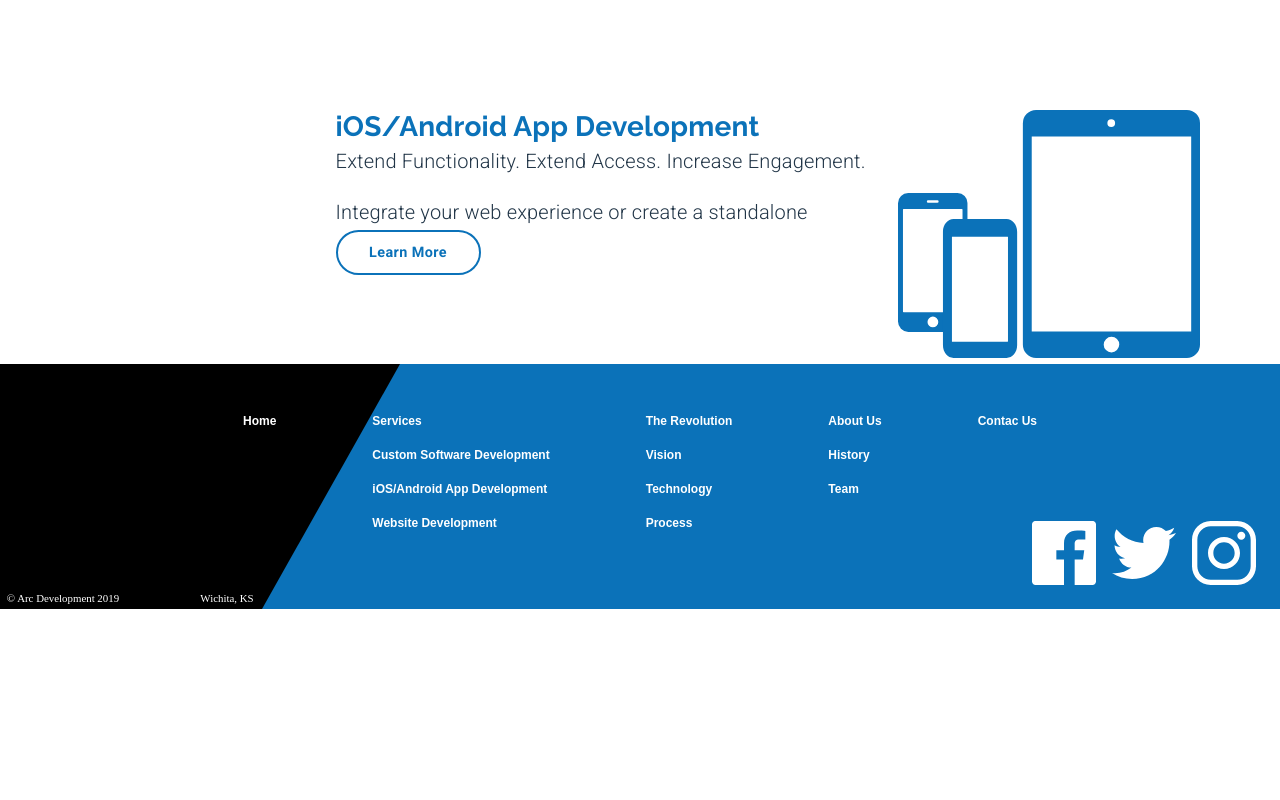
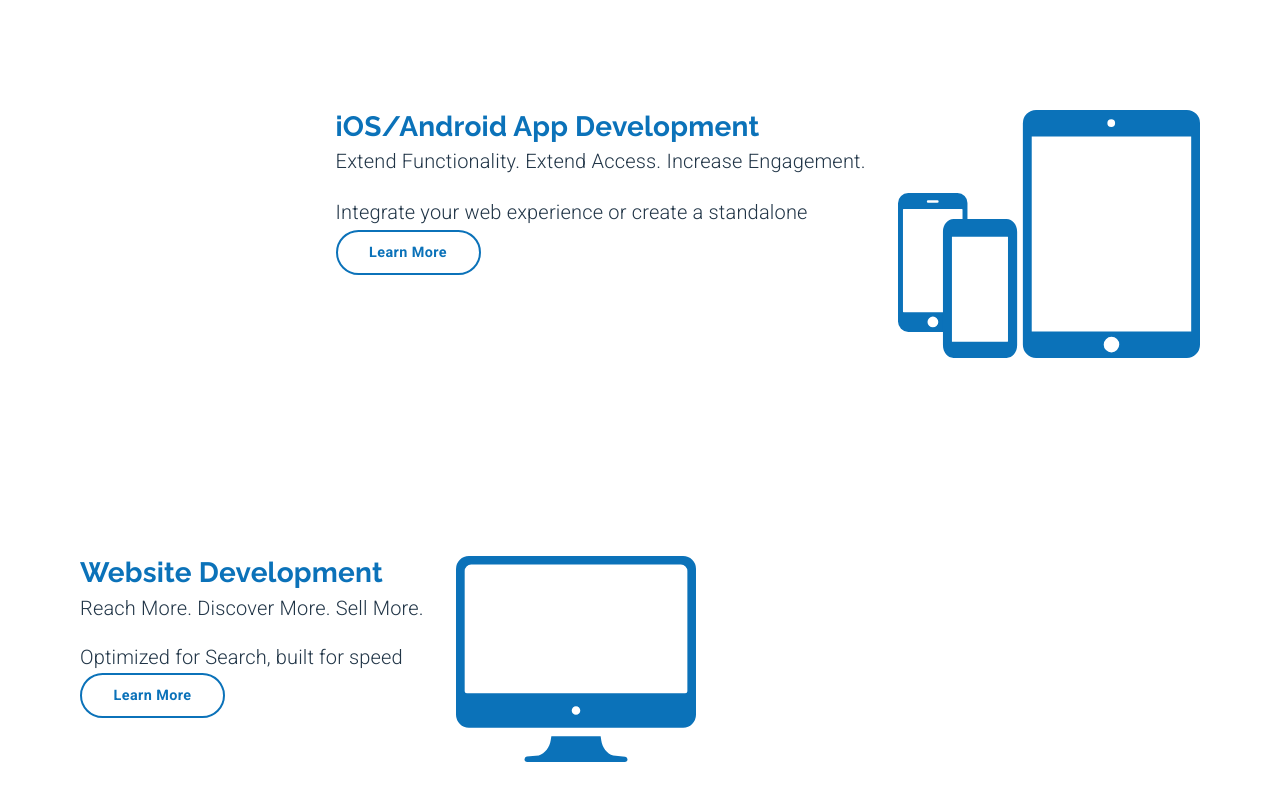
Before and after one commit to vincentnguyen127/V-Technology, a React (Vite) app in the folder client/: page / in a window 1280 px wide. Shown: the part 1092-1892 px from the top of the page. Before the commit the page ends 1701 px from the top, so only its background shows below. Built offline with nearby package versions, Linux system fonts and the light colour scheme.

Commit message:
feat: Add website development section to landing page and implement revolution card

```diff
--- a/client/src/components/LandngPage.tsx
+++ b/client/src/components/LandngPage.tsx
@@ -1,10 +1,12 @@
 import Lottie from 'react-lottie'
 //@ts-ignore
 import animationData from '../animations/landinganimation/data'
-import { Button, Grid, Typography, makeStyles, useTheme, useMediaQuery } from '@material-ui/core'
+import { Button, Grid, Typography, makeStyles, useTheme, useMediaQuery, Card, CardContent, CardActions } from '@material-ui/core'
 import { FC } from 'react'
 import customSoftwareIcon from '../assets/Custom Software Icon.svg'
 import mobileAppsIcon from '../assets/mobileIcon.svg'
+import websitesIcon from '../assets/websiteIcon.svg'
+import revolutionBackground from '../assets/repeatingBackground.svg'
 
 const useStyles = makeStyles((theme: any) => ({
 	animation: {
@@ -72,6 +74,25 @@ const useStyles = makeStyles((theme: any) => ({
 	serviceContainer: {
 		marginTop: '12em',
 
+	},
+	revolutionBackground: {
+		backgroundImage: `url(${revolutionBackground})`,
+		backgroundPosition: 'center',
+		backgroundSize: 'cover',
+		backgroundRepeat: 'no-repeat',
+		height: '100%',
+		width: '100%'
+	},
+	revolutionCard: {
+		position: 'absolute',
+		boxShadow: theme.shadows[10],
+		borderRadius: 15,
+		padding: '10em',
+		[theme.breakpoints.down('sm')]: {
+			padding: '8em 0',
+			borderRadius: 0,
+			width: '100%'
+		}
 	}
 }))
 
@@ -161,6 +182,49 @@ const LandingPage: FC<LandingPageProps> = () => {
 						</Grid>
 					</Grid>
 				</Grid>
+				<Grid item> {/*-----Websites Block------*/}
+					<Grid container className={classes.serviceContainer} justifyContent={matchesSM ? 'center' : undefined}>
+						<Grid item style={{ marginLeft: matchesSM ? 0 : '5em', textAlign: matchesSM ? 'center' : undefined }}>
+							<Typography variant='h4'>
+								Website Development
+							</Typography>
+							<Typography variant='subtitle1' style={{ marginBottom: '1rem' }}>
+								Reach More. Discover More. Sell More.
+							</Typography>
+							<Typography variant='subtitle2'>
+								Optimized for Search, built for speed
+							</Typography>
+							<Button variant='outlined' className={classes.learnButtonHero}>
+								Learn More
+							</Button>
+						</Grid>
+						<Grid item>
+							<img className={classes.icon} alt='custom software icon' src={websitesIcon} />
+						</Grid>
+					</Grid>
+				</Grid>
+				<Grid item>
+					<Grid container style={{ height: '100em', marginTop: '12em' }} alignItems='center' justifyContent='center'>
+						<Card className={classes.revolutionCard}>
+							<CardContent>
+								<Grid container direction='column' alignItems='center'>
+									<Grid item>
+										<Typography variant='h3' gutterBottom> The Revolution</Typography>
+									</Grid>
+									<Grid item>
+										<Typography variant='subtitle1' style={{ textAlign: 'center' }}>
+											Visonary ingishts coupled with cutting-edge technology is a recipe for revolution
+										</Typography>
+									</Grid>
+									<Button variant='outlined' className={classes.learnButtonHero}>
+										Learn More
+									</Button>
+								</Grid>
+							</CardContent>
+						</Card>
+						<div className={classes.revolutionBackground} />
+					</Grid>
+				</Grid>
 			</Grid>
 		</>
 	)
```
